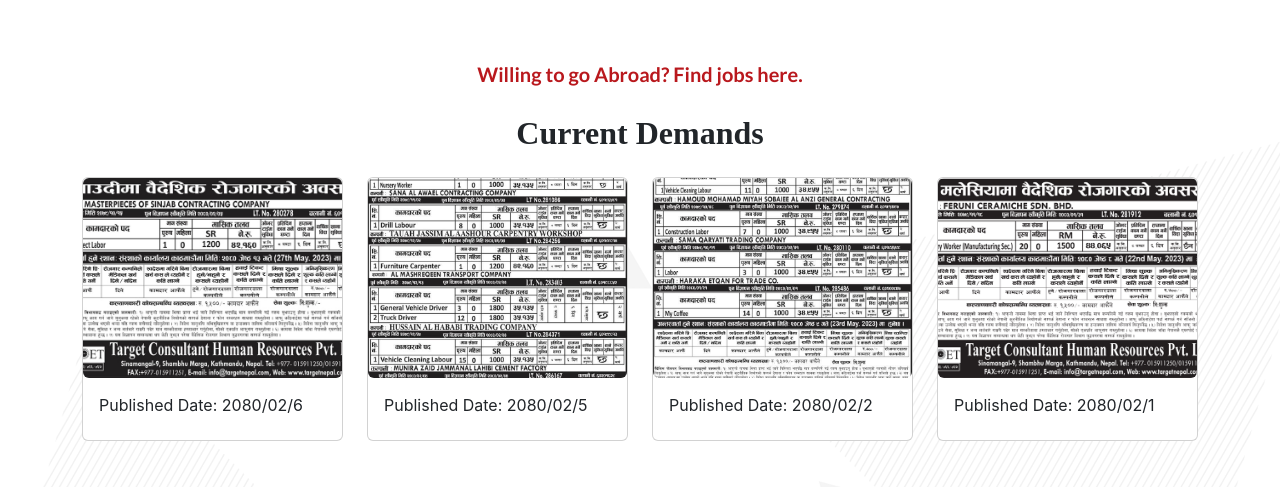
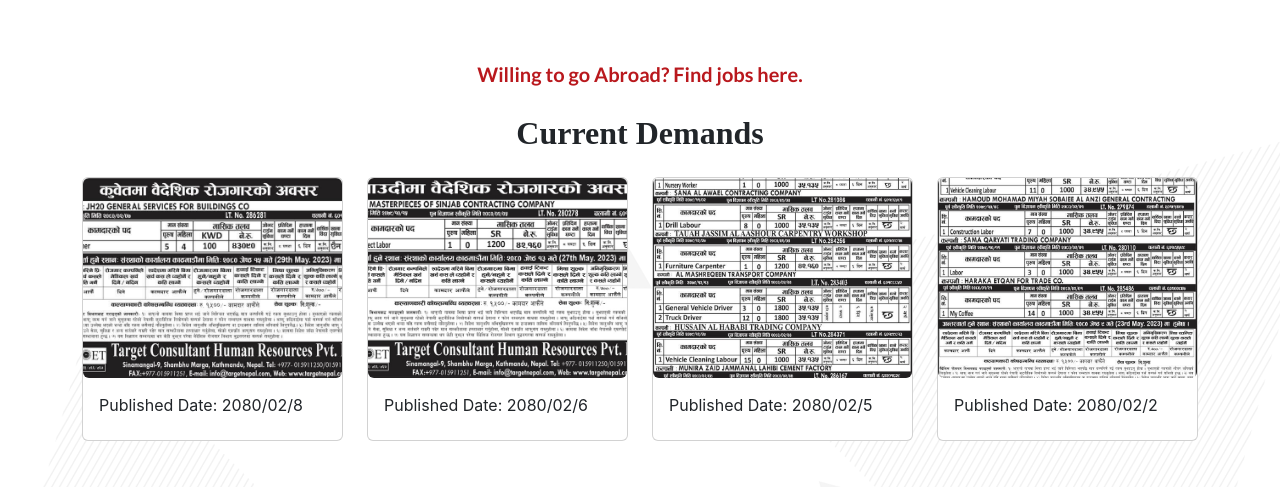
Before and after one commit to razustha/targetnepal, a PHP site: page / in a window 1280 px wide. Shown: the part 2194-2681 px from the top of the page. Run offline with PHP 8.4, Linux system fonts and the light colour scheme; some libraries are stand-ins or nearby versions; some web fonts are replaced.

Commit message:
add demand jestha 8

```diff
--- a/page-templates/all-job.php
+++ b/page-templates/all-job.php
@@ -8,6 +8,16 @@
 
 
         <div class="row g-4">
+        <div class="col-md-3">
+                <a href="assets/img/demand/02/8.jpg" data-lightbox="image-1">
+                    <div class="card mb-4">
+                        <img class="img-fluid rounded" src="assets/img/demand/02/8.jpg" alt="">
+                        <div class="card-body">
+                            <h5 class="card-title">Published Date: 2080/02/8</h5>
+                        </div>
+                    </div>
+                </a>
+            </div>
         <div class="col-md-3">
                 <a href="assets/img/demand/02/6.jpg" data-lightbox="image-1">
                     <div class="card mb-4">
@@ -78,16 +88,7 @@
                     </div>
                 </a>
             </div>
-            <div class="col-md-3">
-                <a href="assets/img/demand/tchrp_26_baisakh_2080.png" data-lightbox="image-1">
-                    <div class="card mb-4">
-                        <img class="img-fluid rounded" src="assets/img/demand/tchrp_26_baisakh_2080.png" alt="">
-                        <div class="card-body">
-                            <h5 class="card-title">Published Date: 2080/01/26</h5>
-                        </div>
-                    </div>
-                </a>
-            </div>
+
 
             </div>
         <div class="mt-5">
```
Also changed, not shown: job-demand.php (+10 -0 lines), assets/img/demand/02/8.jpg (added).
